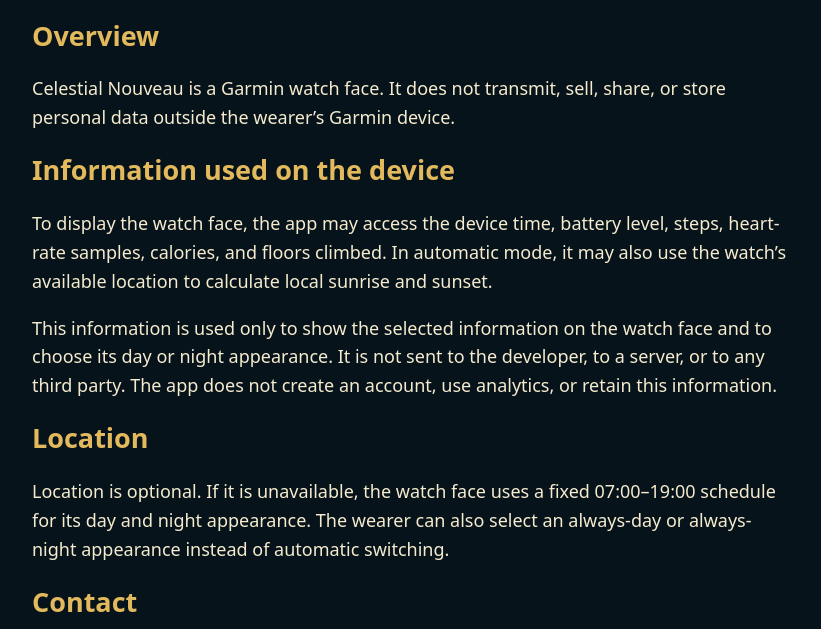
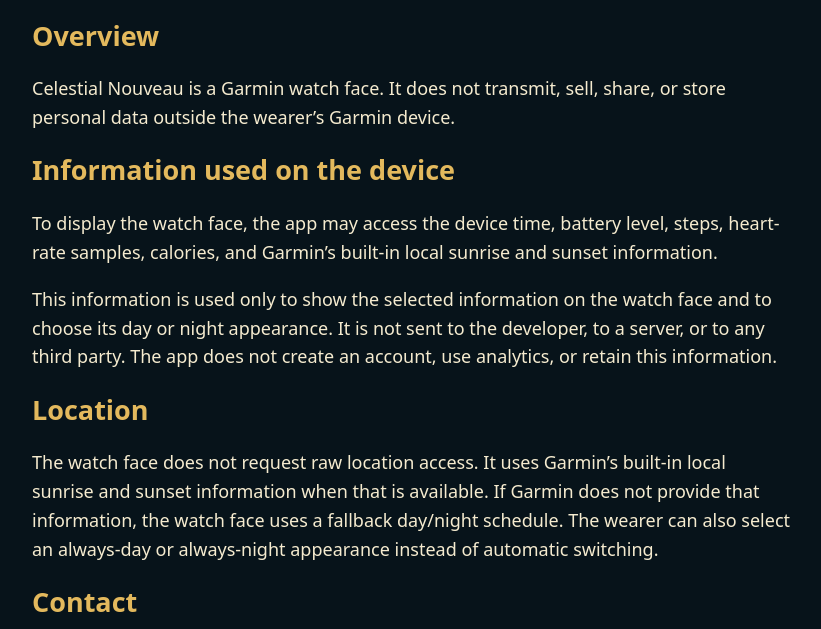
Before and after one commit to NiaBella/celestial-nouveau-privacy, a plain HTML site: page index.html in a window 1280 px wide. Shown: the part 171-800 px from the top of the page, without its empty margins (228-1049 px from the left). Drawn offline with Linux system fonts and the light colour scheme.

Commit message:
Align privacy policy with local sun data

```diff
--- a/index.html
+++ b/index.html
@@ -22,11 +22,11 @@
     <p>Celestial Nouveau is a Garmin watch face. It does not transmit, sell, share, or store personal data outside the wearer’s Garmin device.</p>
 
     <h2>Information used on the device</h2>
-    <p>To display the watch face, the app may access the device time, battery level, steps, heart-rate samples, calories, and floors climbed. In automatic mode, it may also use the watch’s available location to calculate local sunrise and sunset.</p>
+    <p>To display the watch face, the app may access the device time, battery level, steps, heart-rate samples, calories, and Garmin’s built-in local sunrise and sunset information.</p>
     <p>This information is used only to show the selected information on the watch face and to choose its day or night appearance. It is not sent to the developer, to a server, or to any third party. The app does not create an account, use analytics, or retain this information.</p>
 
     <h2>Location</h2>
-    <p>Location is optional. If it is unavailable, the watch face uses a fixed 07:00–19:00 schedule for its day and night appearance. The wearer can also select an always-day or always-night appearance instead of automatic switching.</p>
+    <p>The watch face does not request raw location access. It uses Garmin’s built-in local sunrise and sunset information when that is available. If Garmin does not provide that information, the watch face uses a fallback day/night schedule. The wearer can also select an always-day or always-night appearance instead of automatic switching.</p>
 
     <h2>Contact</h2>
     <p>Questions about this policy can be sent to <a href="mailto:nia@champagne-anarchist.net">nia@champagne-anarchist.net</a>.</p>
```
